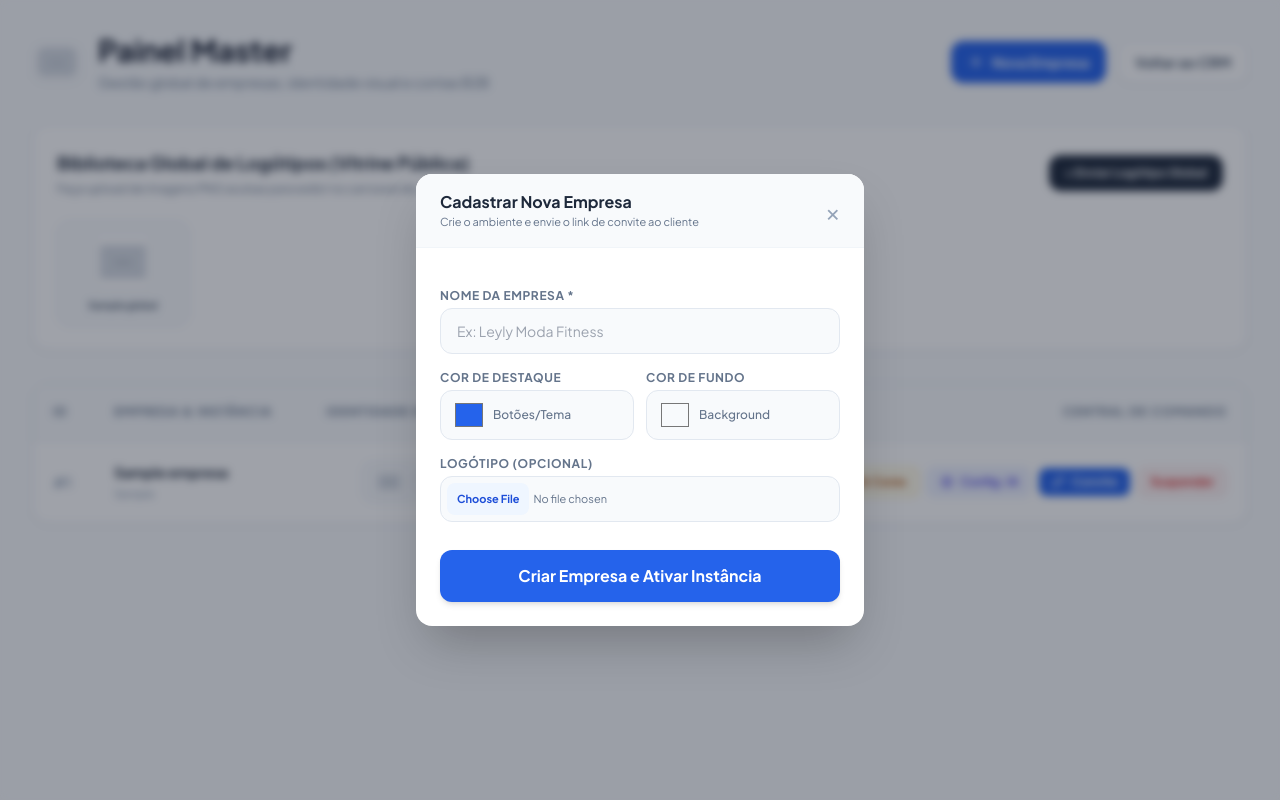
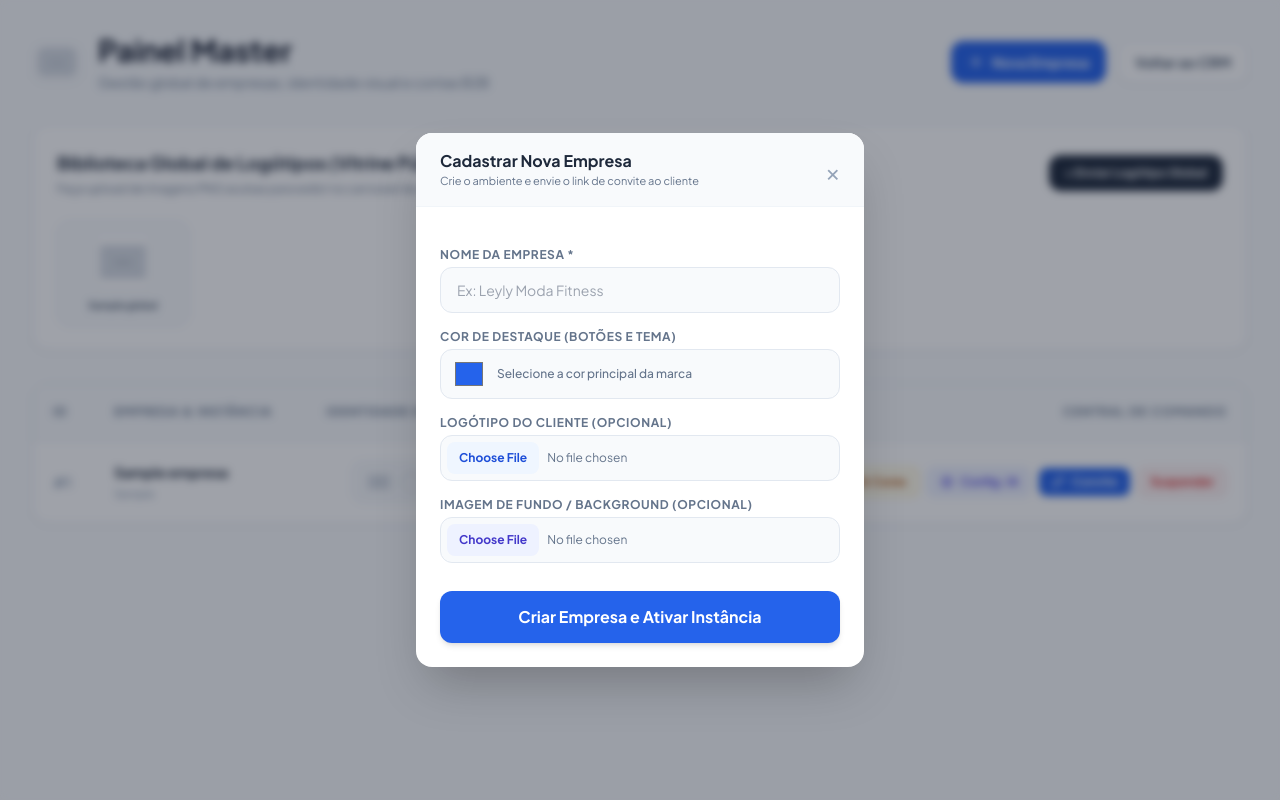
Before and after one commit to PyPedro/crm, a Flask app: page /optmiza-master in a window 1280 px wide, after a click on "Nova Empresa". Run offline with Flask 3, Linux system fonts and the light colour scheme; a user stored in the database is signed in; tables that the repository leaves empty hold one stand-in row (values such as "Sample post"); grey boxes marked "Sample" are stand-in pictures; some libraries are stand-ins or nearby versions; grey boxes are pictures that could not be loaded.

Commit message:
Update branding modal and template elements

```diff
--- a/app/templates/master.html
+++ b/app/templates/master.html
@@ -107,16 +107,22 @@
                                 </div>
                             </td>
 
-                            <!-- PREVIEW DA IDENTIDADE VISUAL (LOGO + COR PRIMÁRIA + COR DE FUNDO) -->
+                            <!-- PREVIEW DA IDENTIDADE VISUAL (LOGO + COR PRIMÁRIA + IMAGEM DE FUNDO) -->
                             <td class="p-5 text-center">
                                 <div class="inline-flex items-center gap-2 bg-slate-50 px-3 py-1.5 rounded-xl border border-slate-200/80">
                                     {% if empresa.logo_b64 %}
-                                        <img src="{{ empresa.logo_b64 }}" alt="Logo" class="h-7 w-7 object-contain bg-white rounded border border-slate-200 p-0.5">
+                                        <img src="{{ empresa.logo_b64 }}" alt="Logo" title="Logótipo do Cliente" class="h-7 w-7 object-contain bg-white rounded border border-slate-200 p-0.5">
                                     {% else %}
-                                        <div class="h-7 w-7 rounded bg-white border border-dashed border-slate-300 flex items-center justify-center text-[8px] text-slate-400 font-bold">Sem</div>
+                                        <div class="h-7 w-7 rounded bg-white border border-dashed border-slate-300 flex items-center justify-center text-[8px] text-slate-400 font-bold" title="Sem Logótipo">Logo</div>
                                     {% endif %}
+
                                     <span class="w-5 h-5 rounded-full border border-slate-300 shadow-inner" style="background-color: {{ empresa.cor_primaria or '#2563eb' }};" title="Cor Primária: {{ empresa.cor_primaria or '#2563eb' }}"></span>
-                                    <span class="w-5 h-5 rounded-md border border-slate-300 shadow-inner" style="background-color: {{ empresa.cor_fundo or '#F8FAFC' }};" title="Cor de Fundo: {{ empresa.cor_fundo or '#F8FAFC' }}"></span>
+
+                                    {% if empresa.bg_b64 %}
+                                        <img src="{{ empresa.bg_b64 }}" alt="Background" title="Imagem de Fundo Ativa" class="h-7 w-10 object-cover rounded border border-slate-300 shadow-sm">
+                                    {% else %}
+                                        <div class="h-7 w-10 rounded bg-slate-100 border border-dashed border-slate-300 flex items-center justify-center text-[8px] text-slate-400 font-bold" title="Fundo Padrão">BG</div>
+                                    {% endif %}
                                 </div>
                             </td>
 
@@ -131,18 +137,17 @@
                                 {% endif %}
                             </td>
 
-                            <!-- COLUNA DE AÇÕES (CORRIGIDA COM DATA-ATTRIBUTES SEGUROS) -->
+                            <!-- COLUNA DE AÇÕES -->
                             <td class="p-5">
                                 <div class="flex items-center justify-end gap-2 flex-wrap">
-                                    <!-- Botão Personalizar Terminal (Logo, Cor Primária e Fundo) -->
+                                    <!-- Botão Personalizar Terminal (Logo, Cor Primária e Imagem de Fundo) -->
                                     <button type="button"
                                         data-id="{{ empresa.id }}"
                                         data-nome="{{ empresa.nome }}"
                                         data-cor="{{ empresa.cor_primaria or '#2563eb' }}"
-                                        data-fundo="{{ empresa.cor_fundo or '#F8FAFC' }}"
-                                        onclick="abrirModalBranding(this.dataset.id, this.dataset.nome, this.dataset.cor, this.dataset.fundo)"
+                                        onclick="abrirModalBranding(this.dataset.id, this.dataset.nome, this.dataset.cor)"
                                         class="bg-amber-50 text-amber-700 hover:bg-amber-100 text-xs font-bold py-1.5 px-3 rounded-lg border border-amber-200/70 transition-colors flex items-center gap-1.5 cursor-pointer"
-                                        title="Personalizar Logo, Cores e Background do Cliente">
+                                        title="Personalizar Logo, Cor e Imagem de Fundo do Cliente">
                                         <svg class="w-3.5 h-3.5" fill="none" stroke="currentColor" viewBox="0 0 24 24"><path stroke-linecap="round" stroke-linejoin="round" stroke-width="2" d="M7 21a4 4 0 01-4-4V5a2 2 0 012-2h4a2 2 0 012 2v12a4 4 0 01-4 4zm0 0h12a2 2 0 002-2v-4a2 2 0 00-2-2h-2.343M11 7.343l1.657-1.657a2 2 0 012.828 0l2.829 2.829a2 2 0 010 2.828l-8.486 8.485M7 17h.01"></path></svg>
                                         Marca & Cores
                                     </button>
@@ -213,26 +218,22 @@
                     <input type="text" name="nome_empresa" required placeholder="Ex: Leyly Moda Fitness" class="w-full bg-slate-50 border border-slate-200 px-4 py-3 rounded-xl text-sm focus:ring-2 focus:ring-blue-500 outline-none transition-all">
                 </div>
 
-                <div class="grid grid-cols-2 gap-3">
-                    <div>
-                        <label class="block text-xs font-bold text-slate-500 mb-1 uppercase tracking-wider">Cor de Destaque</label>
-                        <div class="flex items-center gap-2 bg-slate-50 border border-slate-200 px-3 py-2 rounded-xl">
-                            <input type="color" name="cor_primaria" value="#2563eb" class="w-8 h-8 rounded cursor-pointer border-0 bg-transparent">
-                            <span class="text-xs text-slate-500 font-medium">Botões/Tema</span>
-                        </div>
-                    </div>
-                    <div>
-                        <label class="block text-xs font-bold text-slate-500 mb-1 uppercase tracking-wider">Cor de Fundo</label>
-                        <div class="flex items-center gap-2 bg-slate-50 border border-slate-200 px-3 py-2 rounded-xl">
-                            <input type="color" name="cor_fundo" value="#F8FAFC" class="w-8 h-8 rounded cursor-pointer border-0 bg-transparent">
-                            <span class="text-xs text-slate-500 font-medium">Background</span>
-                        </div>
+                <div>
+                    <label class="block text-xs font-bold text-slate-500 mb-1 uppercase tracking-wider">Cor de Destaque (Botões e Tema)</label>
+                    <div class="flex items-center gap-3 bg-slate-50 border border-slate-200 px-3 py-2 rounded-xl">
+                        <input type="color" name="cor_primaria" value="#2563eb" class="w-8 h-8 rounded cursor-pointer border-0 bg-transparent">
+                        <span class="text-xs text-slate-500 font-medium">Selecione a cor principal da marca</span>
                     </div>
                 </div>
 
                 <div>
-                    <label class="block text-xs font-bold text-slate-500 mb-1 uppercase tracking-wider">Logótipo (Opcional)</label>
-                    <input type="file" name="logo" accept="image/*" class="w-full text-[11px] text-slate-500 file:cursor-pointer file:py-2 file:px-2.5 file:rounded-lg file:border-0 file:text-[11px] file:font-bold file:bg-blue-50 file:text-blue-700 border border-slate-200 rounded-xl p-1.5 bg-slate-50">
+                    <label class="block text-xs font-bold text-slate-500 mb-1 uppercase tracking-wider">Logótipo do Cliente (Opcional)</label>
+                    <input type="file" name="logo" accept="image/*" class="w-full text-xs text-slate-500 file:cursor-pointer file:mr-2 file:py-2 file:px-3 file:rounded-lg file:border-0 file:text-xs file:font-bold file:bg-blue-50 file:text-blue-700 border border-slate-200 rounded-xl p-1.5 bg-slate-50">
+                </div>
+
+                <div>
+                    <label class="block text-xs font-bold text-slate-500 mb-1 uppercase tracking-wider">Imagem de Fundo / Background (Opcional)</label>
+                    <input type="file" name="background" accept="image/*" class="w-full text-xs text-slate-500 file:cursor-pointer file:mr-2 file:py-2 file:px-3 file:rounded-lg file:border-0 file:text-xs file:font-bold file:bg-indigo-50 file:text-indigo-700 border border-slate-200 rounded-xl p-1.5 bg-slate-50">
                 </div>
 
                 <div class="pt-3">
@@ -244,7 +245,7 @@
         </div>
     </div>
 
-    <!-- MODAL: Personalizar Marca, Cores e Background da Empresa -->
+    <!-- MODAL: Personalizar Marca, Cor e Imagem de Background da Empresa -->
     <div id="modal-branding" class="hidden fixed inset-0 z-50 bg-slate-900/40 backdrop-blur-sm flex items-center justify-center p-4">
         <div class="bg-white rounded-2xl shadow-2xl w-full max-w-md overflow-hidden">
             <div class="px-6 py-4 border-b border-slate-100 flex justify-between items-center bg-slate-50">
@@ -256,35 +257,30 @@
             </div>
 
             <form id="form-branding" method="POST" enctype="multipart/form-data" class="p-6 space-y-4">
-                <div class="grid grid-cols-2 gap-3">
-                    <div>
-                        <label class="block text-xs font-bold text-slate-500 mb-1 uppercase tracking-wider">Cor Primária (Tema)</label>
-                        <div class="flex items-center gap-2.5 bg-slate-50 border border-slate-200 p-2.5 rounded-xl">
-                            <input type="color" id="branding_cor" name="cor_primaria" value="#2563eb" class="w-9 h-9 rounded-lg cursor-pointer border-0 bg-transparent shrink-0">
-                            <span class="text-[11px] text-slate-600 leading-tight">Botões, ícones e destaques</span>
-                        </div>
-                    </div>
-
-                    <div>
-                        <div class="flex justify-between items-center mb-1">
-                            <label class="block text-xs font-bold text-slate-500 uppercase tracking-wider">Cor de Fundo</label>
-                            <button type="button" onclick="document.getElementById('branding_fundo').value = '#F8FAFC'" class="text-[10px] font-bold text-blue-600 hover:underline">Padrão</button>
-                        </div>
-                        <div class="flex items-center gap-2.5 bg-slate-50 border border-slate-200 p-2.5 rounded-xl">
-                            <input type="color" id="branding_fundo" name="cor_fundo" value="#F8FAFC" class="w-9 h-9 rounded-lg cursor-pointer border-0 bg-transparent shrink-0">
-                            <span class="text-[11px] text-slate-600 leading-tight">Background do terminal</span>
-                        </div>
+                <div>
+                    <label class="block text-xs font-bold text-slate-500 mb-1 uppercase tracking-wider">Cor Primária do Sistema</label>
+                    <div class="flex items-center gap-3 bg-slate-50 border border-slate-200 p-2.5 rounded-xl">
+                        <input type="color" id="branding_cor" name="cor_primaria" value="#2563eb" class="w-9 h-9 rounded-lg cursor-pointer border-0 bg-transparent shrink-0">
+                        <span class="text-xs text-slate-600 leading-tight">Escolha a cor para botões, ícones e destaques deste cliente.</span>
                     </div>
                 </div>
 
                 <div>
                     <label class="block text-xs font-bold text-slate-500 mb-1 uppercase tracking-wider">Logótipo do Cliente (PNG/JPG)</label>
                     <input type="file" name="logo" accept="image/*" class="w-full text-xs text-slate-500 file:cursor-pointer file:mr-2 file:py-2 file:px-3 file:rounded-lg file:border-0 file:text-xs file:font-bold file:bg-blue-50 file:text-blue-700 hover:file:bg-blue-100 transition-all border border-slate-200 rounded-xl p-2 bg-slate-50">
+                    <div class="flex items-center gap-2 mt-1.5">
+                        <input type="checkbox" id="remover_logo" name="remover_logo" value="1" class="rounded border-slate-300 text-red-600 focus:ring-red-500">
+                        <label for="remover_logo" class="text-[11px] text-slate-500 cursor-pointer">Remover logótipo atual</label>
+                    </div>
                 </div>
 
-                <div class="flex items-center gap-2 pt-1">
-                    <input type="checkbox" id="remover_logo" name="remover_logo" value="1" class="rounded border-slate-300 text-red-600 focus:ring-red-500">
-                    <label for="remover_logo" class="text-xs text-slate-500">Remover logótipo atual da empresa</label>
+                <div class="pt-1 border-t border-slate-100">
+                    <label class="block text-xs font-bold text-slate-500 mb-1 uppercase tracking-wider">Imagem de Fundo / Background do Terminal</label>
+                    <input type="file" name="background" accept="image/*" class="w-full text-xs text-slate-500 file:cursor-pointer file:mr-2 file:py-2 file:px-3 file:rounded-lg file:border-0 file:text-xs file:font-bold file:bg-indigo-50 file:text-indigo-700 hover:file:bg-indigo-100 transition-all border border-slate-200 rounded-xl p-2 bg-slate-50">
+                    <div class="flex items-center gap-2 mt-1.5">
+                        <input type="checkbox" id="remover_bg" name="remover_bg" value="1" class="rounded border-slate-300 text-red-600 focus:ring-red-500">
+                        <label for="remover_bg" class="text-[11px] text-slate-500 cursor-pointer">Remover imagem de fundo atual (voltar ao padrão)</label>
+                    </div>
                 </div>
 
                 <div class="pt-2">
@@ -368,11 +364,11 @@
 
     <!-- SCRIPTS MESTRES -->
     <script>
-        function abrirModalBranding(empresaId, empresaNome, corAtual, corFundoAtual) {
+        function abrirModalBranding(empresaId, empresaNome, corAtual) {
             document.getElementById('branding-empresa-nome').textContent = empresaNome;
             document.getElementById('branding_cor').value = corAtual || '#2563eb';
-            document.getElementById('branding_fundo').value = corFundoAtual || '#F8FAFC';
             document.getElementById('remover_logo').checked = false;
+            document.getElementById('remover_bg').checked = false;
             document.getElementById('form-branding').action = `/optmiza-master/empresa/${empresaId}/branding`;
             document.getElementById('modal-branding').classList.remove('hidden');
         }
```
